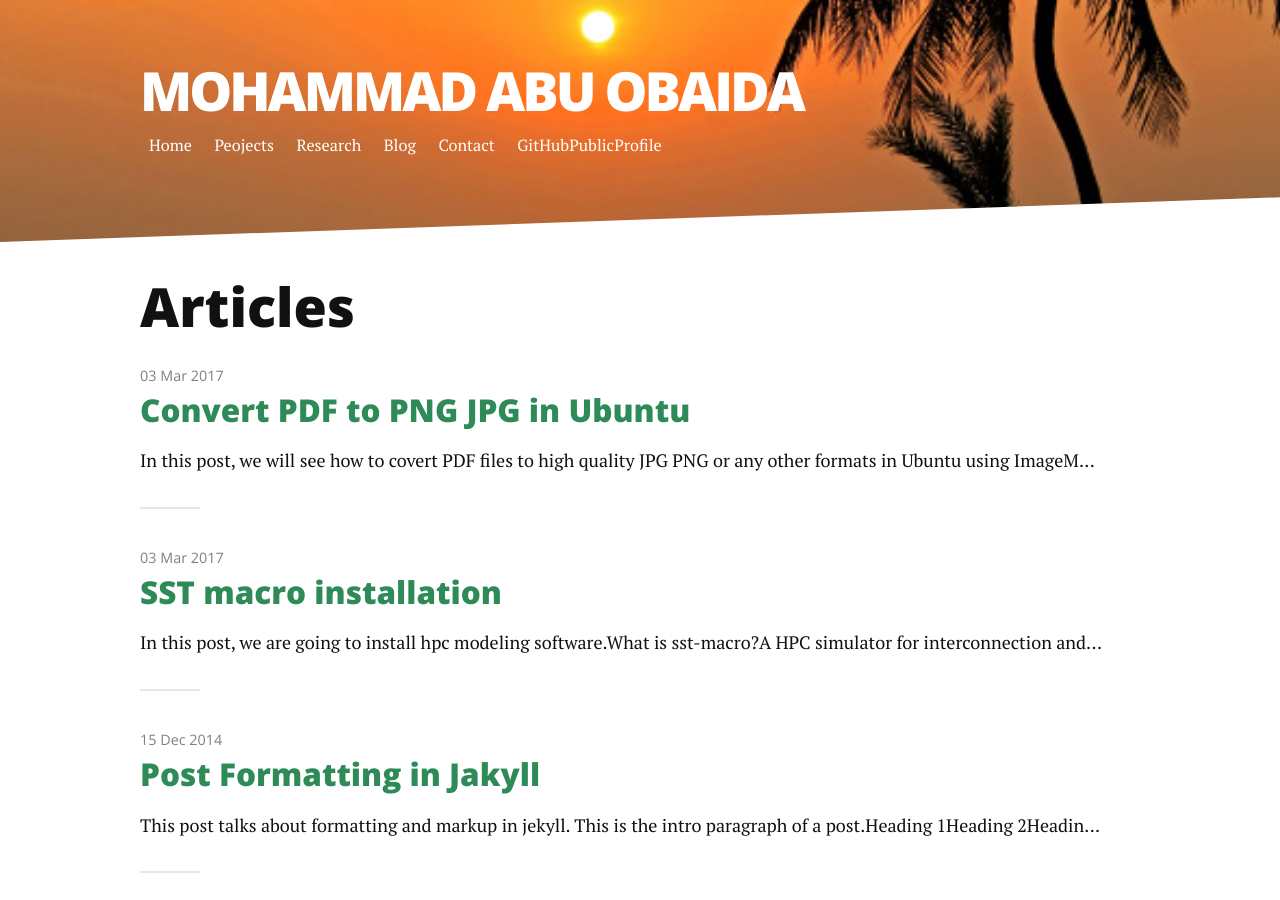
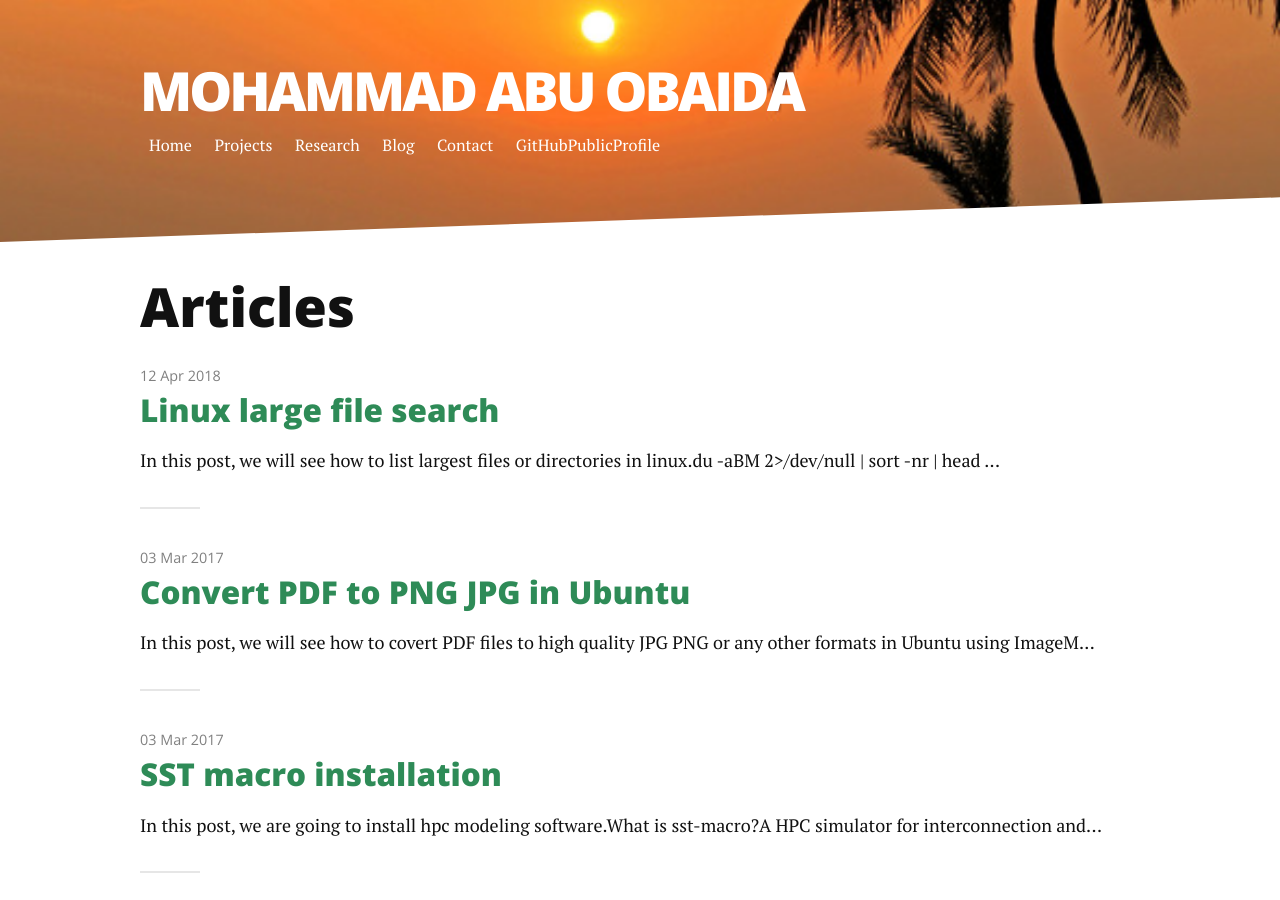
Before and after one commit to summonersRift/summonersrift.github.io, a Jekyll site: the page built from articles.md, in a window 1280 px wide and 900 px high. Built offline with Jekyll 4.4.1, drawn with Linux system fonts in a browser that asks for light colours; nearby versions of some CDN libraries.

Commit message:
A new post blog post and simple edits

```diff
--- a/_config.yml
+++ b/_config.yml
@@ -14,7 +14,7 @@ paginate: 5
 navigation:
  - title: Home
    url: /index.html
- - title: Peojects
+ - title: Projects
    url: /projects
  - title: Research
    url: /research
--- /dev/null
+++ b/_posts/2018-04-12-linux-large-file-search-ubuntu.markdown
@@ -0,0 +1,47 @@
+---
+layout: post
+title:  "Linux large file search"
+date:   2018-04-12
+---
+
+<p class="intro"><span class="dropcap">I</span>n this post, we will see how to list largest files or directories in linux.</p>
+
+{% highlight bash %}
+du -aBM 2>/dev/null | sort -nr | head -n 50 | more
+{% endhighlight %}
+
+1. <b>du</b> arguments:
+<b>-a</b> for "all" files and directories. Leave it off for just directories
+<b>-BM</b> to output the sizes in megabyte (M) block sizes (B)
+<b>2>/dev/null</b> - exclude "permission denied" error messages (thanks @Oli)
+
+2. <b>sort</b> arguments:
+<b>-n<-b> for "numeric"
+<b>-r</b> for "reverse" (biggest to smallest)a
+
+3. <b>head</b> arguments:
+<b>-n 50</b> for the just top 50 results.
+
+4. Leave off more if using a smaller number
+<b>Note</b>: Prefix with sudo to include directories that your account does not have permission to access.
+
+Example showing <b>top 10</b> biggest files and directories in /var (including grand total).
+
+{% highlight bash %}
+cd /var
+sudo du -aBM 2>/dev/null | sort -nr | head -n 10
+7555M   .
+6794M   ./lib
+5902M   ./lib/mysql
+3987M   ./lib/mysql/my_database_dir
+1825M   ./lib/mysql/my_database_dir/a_big_table.ibd
+997M    ./lib/mysql/my_database_dir/another_big_table.ibd
+657M    ./log
+629M    ./log/apache2
+587M    ./log/apache2/ssl_access.log
+273M    ./cache
+{% endhighlight %}
+
+
+####Original Posting
+[AskUbuntu] https://askubuntu.com/questions/36111/whats-a-command-line-way-to-find-large-files-directories-to-remove-and-free-up
--- a/index.html
+++ b/index.html
@@ -36,7 +36,7 @@ title: Obaida says Hi
 
         <h3> Publications</h3>
         <ol>
-           <li><b>[2018 ACM SIGSIM PADS-to appear]</b> Mohammad Abu Obaida, Jason Liu, Gopinath Chennupati, Nandakishore Santhi and  Stephan Eidenbenz, Parallel Application Performance Prediction Using Analysis Based Models, 2018 Principles of Advanced Discrete Simulation (PADS), RomeLas Vegas, NV, May 2018.
+           <li><b>[2018 ACM SIGSIM PADS-to appear]</b> Mohammad Abu Obaida, Jason Liu, Gopinath Chennupati, Nandakishore Santhi and  Stephan Eidenbenz, Parallel Application Performance Prediction Using Analysis Based Models, 2018 Principles of Advanced Discrete Simulation (PADS), Rome,Italy, May 2018.
            </li>
            <li><b>[2017 Wintersim]</b> Mohammad Abu Obaida and Jason Liu, Simulation of HPC Job Scheduling and Large-Scale Parallel Workloads, 2017 Winter Simulation Conference (WSC 2017), Las Vegas, NV, December 2017.
            </li>
```
